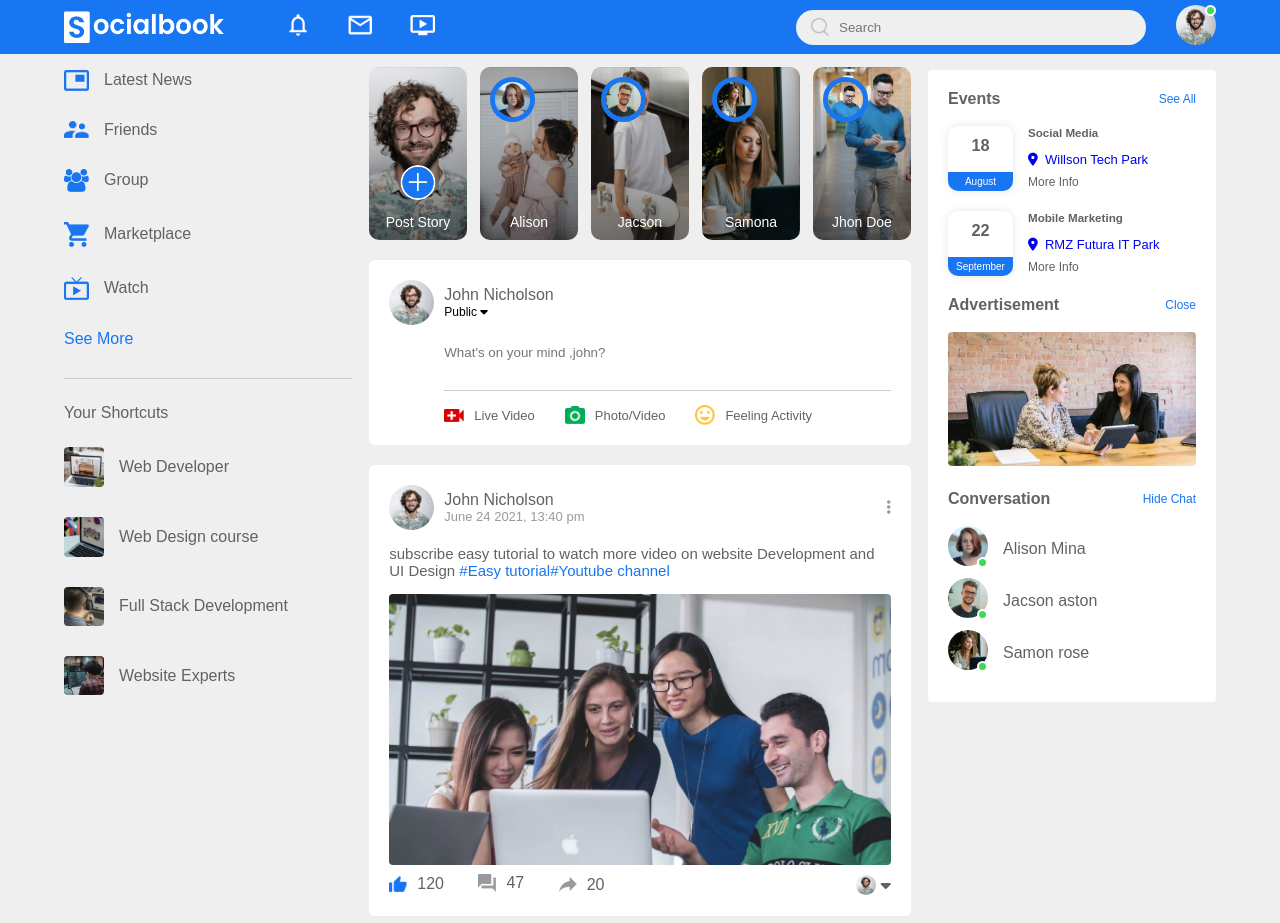
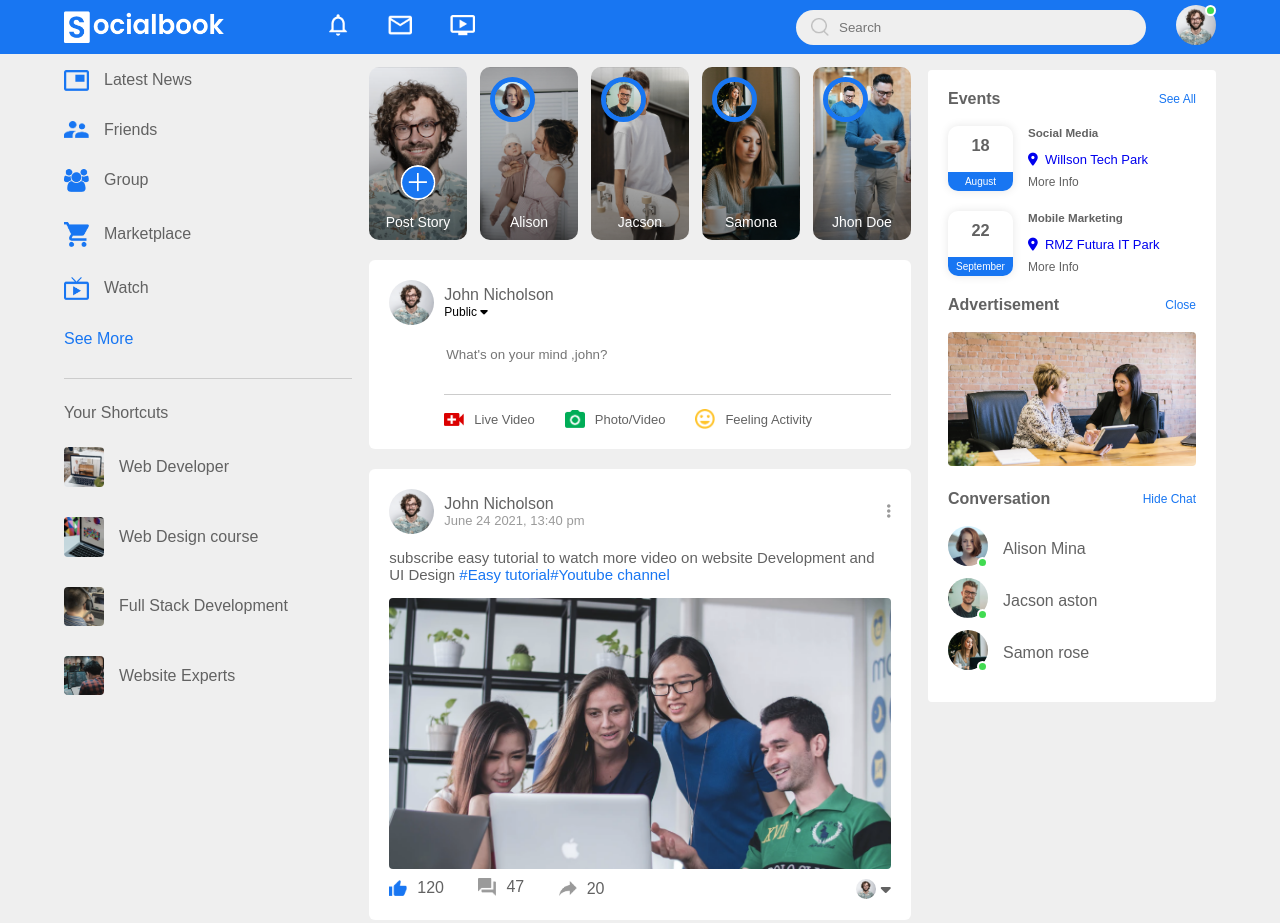
Before and after one commit to mdibrahimshareef/social-book, a plain HTML site: page index.html in a window 1280 px wide. Shown: the top 923 px of the page. Drawn offline with Linux system fonts and the light colour scheme.

Commit message:
Change padding

```diff
--- a/style.css
+++ b/style.css
@@ -1,5 +1,5 @@
 * {
-  padding: 0;
+  padding: 4;
   margin: 0;
   font-family: poppins, sans-serif;
   box-sizing: border-box;
```
